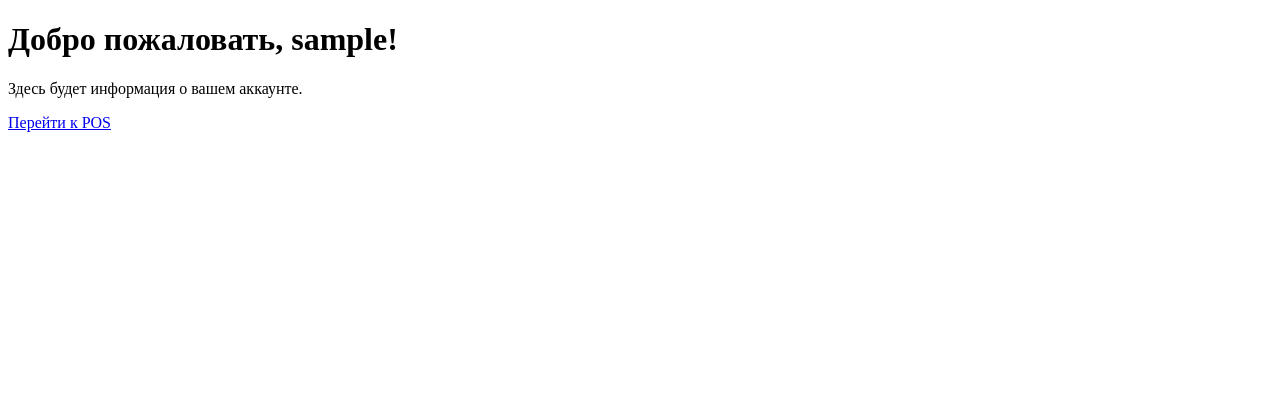
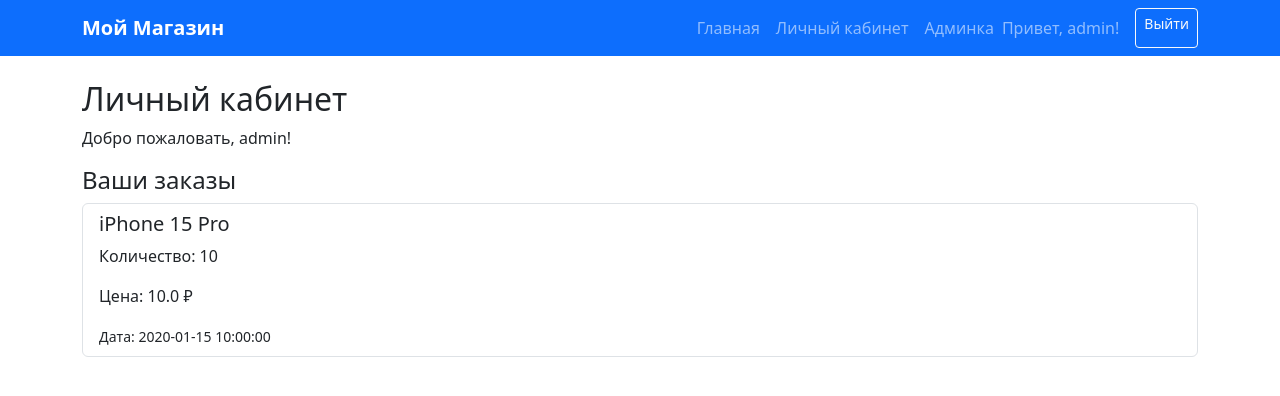
Before and after one commit to Oleg637-droid/lichnie-phoekti, a Flask app: template templates/dashboard.html in a window 1280 px wide. Shown: the top 396 px of the page. Run offline with Flask 3, Linux system fonts and the light colour scheme; the template is opened without the code that fills it: values that come from a table or form of the project are taken from there, others are empty; a user stored in the database is signed in; tables that the repository leaves empty hold one stand-in row (values such as "Sample post").

Commit message:
Update dashboard.html

```diff
--- a/templates/dashboard.html
+++ b/templates/dashboard.html
@@ -1,13 +1,26 @@
-<!-- templates/dashboard.html -->
-<!DOCTYPE html>
-<html lang="ru">
-<head>
-    <meta charset="UTF-8">
-    <title>Личный кабинет</title>
-</head>
-<body>
-    <h1>Добро пожаловать, {{ session['username'] }}!</h1>
-    <p>Здесь будет информация о вашем аккаунте.</p>
-    <a href="{{ url_for('pos') }}">Перейти к POS</a>
-</body>
-</html>
+{% extends "base.html" %}
+
+{% block content %}
+<div class="row">
+    <div class="col-md-12">
+        <h2>Личный кабинет</h2>
+        <p>Добро пожаловать, {{ current_user.username }}!</p>
+
+        <h4>Ваши заказы</h4>
+        {% if orders %}
+            <div class="list-group">
+                {% for order in orders %}
+                <div class="list-group-item">
+                    <h5>{{ order.product.name }}</h5>
+                    <p>Количество: {{ order.quantity }}</p>
+                    <p>Цена: {{ order.price_at_order }} ₽</p>
+                    <small>Дата: {{ order.created_at }}</small>
+                </div>
+                {% endfor %}
+            </div>
+        {% else %}
+            <p>У вас пока нет заказов.</p>
+        {% endif %}
+    </div>
+</div>
+{% endblock %}
```
